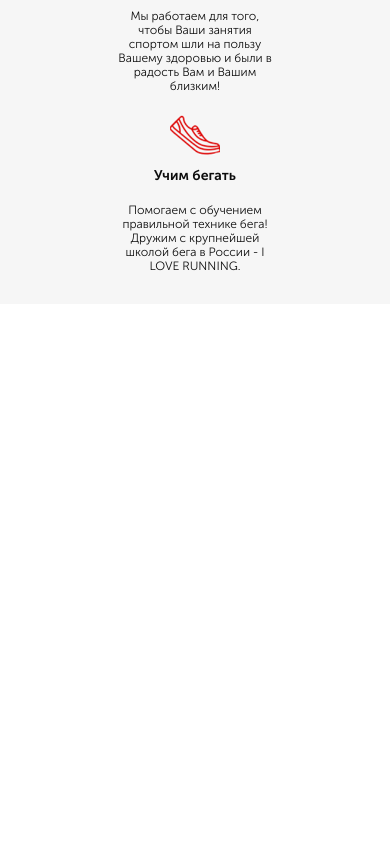
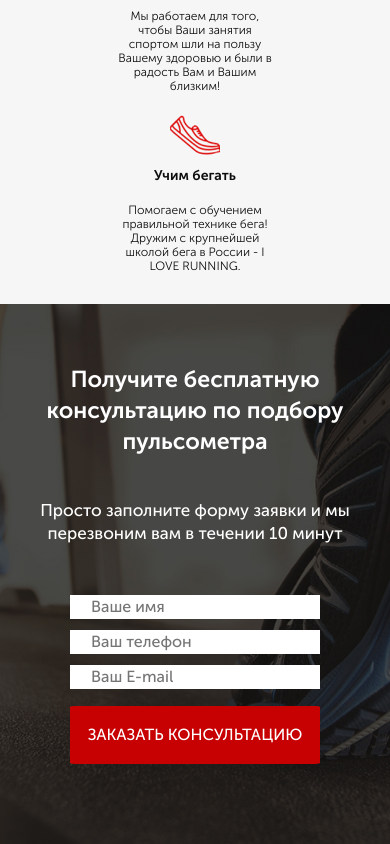
Before and after one commit to Okn-project/gulp-bam-project, a website: page #src/index.html in a window 390 px wide. Shown: the part 983-1827 px from the top of the page. Before the commit the page ends 1287 px from the top, so only its background shows below. Drawn offline with nearby package versions, Linux system fonts and the light colour scheme; files that its build step writes are made by us from their sources; files whose address does not match are found by name.

Commit message:
consult adaptive

```diff
--- /dev/null
+++ b/#src/_consult.html
@@ -0,0 +1,37 @@
+<section class="consult">
+  <div class="container">
+    <h2 class="consult__header">
+      Получите бесплатную консультацию по подбору пульсометра
+    </h2>
+    <div class="consult__subheader">
+      Просто заполните форму заявки и мы перезвоним вам в течении 10 минут
+    </div>
+
+    <form action="#" class="form form__consult">
+      <input
+        name="text"
+        type="text"
+        class="form__input"
+        placeholder="Ваше имя"
+      />
+      <input
+        name="tel"
+        type="tel"
+        class="form__input"
+        placeholder="Ваш телефон"
+      />
+      <input
+        name="email"
+        type="email"
+        class="form__input"
+        placeholder="Ваш E-mail"
+      />
+      <input
+        name="submit"
+        type="submit"
+        class="form__submit"
+        value="заказать консультацию"
+      ></input>
+    </form>
+  </div>
+</section>
--- a/#src/index.html
+++ b/#src/index.html
@@ -13,5 +13,6 @@
   <body>
     @@include('_promo.html')
     @@include('_advantages.html')
+    @@include('_consult.html')
   </body>
 </html>
--- a/#src/sass/_buttons.sass
+++ b/#src/sass/_buttons.sass
@@ -14,6 +14,7 @@
     text-transform: uppercase
     text-align: center
 
+
 .promo__button
     width: 300px
     height: 50px
--- /dev/null
+++ b/#src/sass/_consult.sass
@@ -0,0 +1,68 @@
+@import "variables"
+@import "forms"
+
+.consult
+    min-height: 680px
+    padding: 100px 0 108px 0
+    background: url('../img/images/consultBg.jpg') center center / cover no-repeat
+    .container
+        width: $cont-lg
+        margin: 0 auto
+    &__header
+        width: 680px
+        font-size: 36px
+        line-height: 54px
+        margin-bottom: 22px
+        font-weight: 700
+        text-align: left
+        color: #fff
+    &__subheader
+        width: 426px
+        font-size: 20px
+        line-height: 30px
+        margin-bottom: 36px
+        font-weight: 500
+        text-align: left
+        color: #fff
+
+@media (max-width: 991px)
+    .consult
+        min-height: 540px
+        .container
+            width: $cont-md
+        &__header
+            width: 500px
+            font-size: 31px
+            line-height: 40px
+
+        &__subheader
+            width: 426px
+            line-height: 25px
+@media (max-width: 767px)
+
+    .consult
+        padding: 60px 0 40px 0
+        min-height: 540px
+        .container
+            width: $cont-sm
+        &__header
+            width: 470px
+            font-size: 23px
+            line-height: 31px
+            margin: 0 auto
+            margin-bottom: 42px
+            text-align: center
+        &__subheader
+            width: 310px
+            font-size: 17px
+            line-height: 23px
+            margin: 0 auto
+            margin-bottom: 50px
+            text-align: center
+@media (max-width:575px)
+    .consult
+        .container
+            width: $cont-x-sm
+        &__header
+            width: $cont-x-sm
+            padding: 0 15px
--- /dev/null
+++ b/#src/sass/_forms.sass
@@ -0,0 +1,36 @@
+.form
+    display: flex
+    flex-direction: column
+    width: 303px
+    margin: 0 auto 0 0
+
+    input:focus
+        outline: none
+        border: none
+    &__input
+        border: none
+        margin-bottom: 11px
+        padding: 0 21px
+    &__input:nth-of-type(3)
+        margin-bottom: 17px
+    &__submit
+        width: 100%
+        height: 58px
+        font-size: 16px
+        line-height: 16px
+        padding: 17px 29px
+        color: #FFFFFF
+        text-transform: uppercase
+        background: $main-color
+        border: none
+        border-radius: 2%
+
+@media (max-width: 991px)
+    .form
+        width: 250px
+        &__submit
+            padding: 17px 0
+            text-align: center
+@media (max-width: 767px)
+    .form
+        margin: 0 auto
--- a/#src/sass/styles.sass
+++ b/#src/sass/styles.sass
@@ -1,2 +1,3 @@
 @import "promo"
 @import "advantages"
+@import "consult"
```
Also changed, not shown: #src/img/images/consultBg.jpg (added), dist/css/styles.css, dist/css/styles.min.css, dist/img/images/consultBg.jpg (added), dist/index.html.
